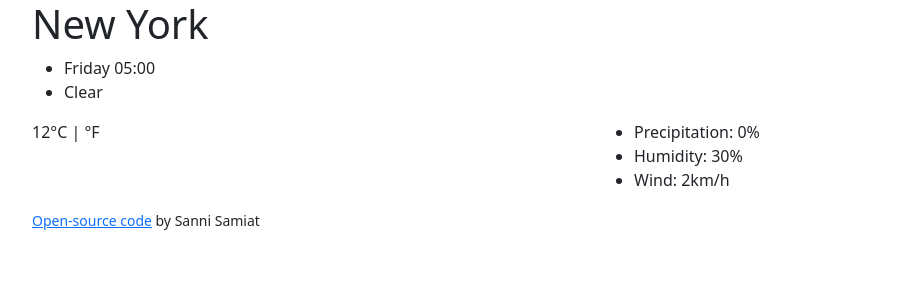
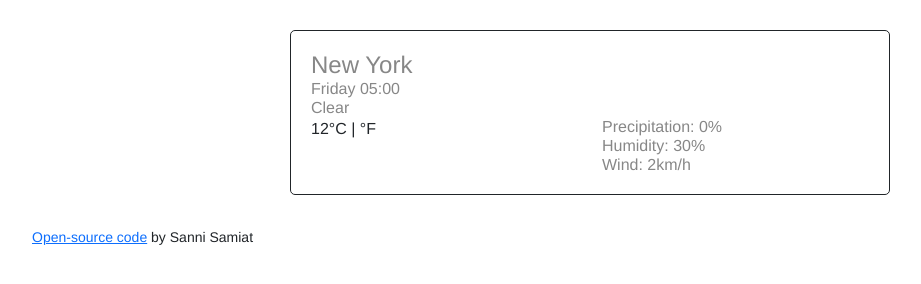
Before and after one commit to SanSam-aj/Yellow-weather-app, a plain HTML site: page Yellow weather app/sam.html in a window 1280 px wide. Shown: the whole page, without its empty margins (50-971 px from the left). Drawn offline with nearby package versions, Linux system fonts and the light colour scheme.

Commit message:
Styled the elements

```diff
--- a/Yellow weather app/sam.html
+++ b/Yellow weather app/sam.html
@@ -4,9 +4,10 @@
     <meta charset="UTF-8">
     <meta name="viewport" content="width=device-width, initial-scale=1.0">
     <title>Weather web</title>
-    <link rel="stylesheet" href="sce/index.css"/>
     <link href="https://cdn.jsdelivr.net/npm/bootstrap@5.3.2/dist/css/bootstrap.min.css" rel="stylesheet"
         integrity="sha384-T3c6CoIi6uLrA9TneNEoa7RxnatzjcDSCmG1MXxSR1GAsXEV/Dwwykc2MPK8M2HN" crossorigin="anonymous">
+        <link rel="stylesheet" href="sce/index.css"/>
+
     </head>
 </head>
 <body>
--- a/Yellow weather app/sce/index.css
+++ b/Yellow weather app/sce/index.css
@@ -1,3 +1,28 @@
+body{
+    font-family: 'Franklin Gothic Medium', 'Arial Narrow', Arial, sans-serif;
+}
+.weather-app{
+    max-width: 600px;
+margin:  30px auto;
+padding: 20px;
+border: 1px solid;
+border-radius: 5px;
+}
 h1{
-    color: blueviolet;
+    color: #878787;
+    font-size: 24px;
+    font-weight: 100;
+    line-height: 28px;
+    margin-bottom: 0;
 }
+ul{
+    margin: 0;
+        padding: 0;
+}
+li{
+    list-style: none;
+    color: rgb(135, 135, 135);
+    font-size: 16px;
+    font-weight: 100;
+    line-height: 19px;
+}
```
